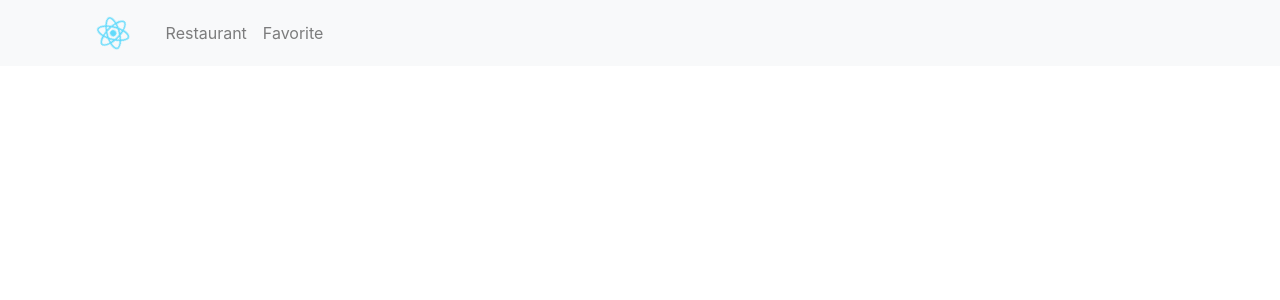
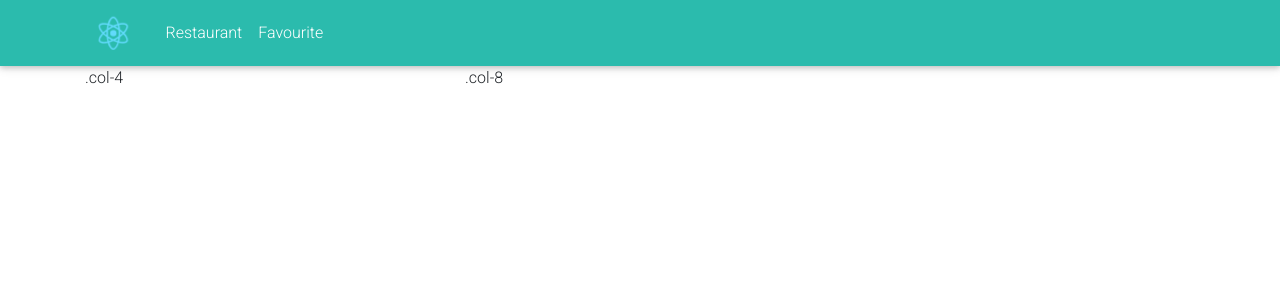
Before and after one commit to QuanGhu/frontend_test, a React (Create React App) app: page / in a window 1280 px wide. Shown: the top 300 px of the page. Built offline with nearby package versions, Linux system fonts and the light colour scheme.

Commit message:
change to mdreact and add restaurant page

```diff
--- a/package.json
+++ b/package.json
@@ -8,6 +8,7 @@
     "@testing-library/user-event": "^7.2.1",
     "axios": "^0.20.0",
     "bootstrap": "^4.5.2",
+    "mdbreact": "^4.27.0",
     "react": "^16.13.1",
     "react-dom": "^16.13.1",
     "react-redux": "^7.2.1",
--- a/src/App.js
+++ b/src/App.js
@@ -2,14 +2,16 @@ import React, { useState } from 'react';
 import logo from './logo.svg';
 import './App.css';
 import {
-    Collapse,
-    Navbar,
-    NavbarToggler,
-    NavbarBrand,
-    Nav,
-    NavItem,
-    NavLink
-  } from 'reactstrap';
+    MDBNavbar, MDBNavbarBrand, MDBNavbarNav, MDBNavItem, MDBNavLink, MDBNavbarToggler, MDBCollapse, MDBFormInline,
+    MDBDropdown, MDBDropdownToggle, MDBDropdownMenu, MDBDropdownItem
+    } from "mdbreact";
+import ReactDOM from "react-dom";
+import {
+    BrowserRouter as Router,
+    Switch,
+    Route
+} from "react-router-dom";
+import Restaurant from './pages/Restaurant'
 
 const App = (props) => {
 
@@ -19,20 +21,27 @@ const App = (props) => {
 
     return (
         <div>
-            <Navbar color="light" light expand="md">
-                <NavbarToggler onClick={toggle} />
-                <Collapse isOpen={isOpen} navbar className="container">
-                    <NavbarBrand href="/"><img src={logo} className="App-logo" alt="logo" /></NavbarBrand>
-                    <Nav className="mr-auto" navbar>
-                        <NavItem>
-                            <NavLink href="/components/">Restaurant</NavLink>
-                        </NavItem>
-                        <NavItem>
-                            <NavLink href="https://github.com/reactstrap/reactstrap">Favorite</NavLink>
-                        </NavItem>
-                    </Nav>
-                </Collapse>
-            </Navbar>
+            <MDBNavbar color="default-color" dark expand="md">
+                <MDBNavbarToggler onClick={toggle} />
+                <MDBCollapse id="navbarCollapse3" isOpen={isOpen} navbar className="container">
+                    <MDBNavbarBrand>
+                        <img src={logo} className="App-logo" alt="logo" />
+                    </MDBNavbarBrand>
+                    <MDBNavbarNav left>
+                        <MDBNavItem>
+                            <MDBNavLink to="/">Restaurant</MDBNavLink>
+                        </MDBNavItem>
+                        <MDBNavItem>
+                            <MDBNavLink to="/favourite">Favourite</MDBNavLink>
+                        </MDBNavItem>
+                    </MDBNavbarNav>
+                </MDBCollapse>
+            </MDBNavbar>
+            <Switch>
+                <Route exact path="/">
+                    <Restaurant />
+                </Route>
+            </Switch>
         </div>
     );
 }
--- a/src/index.js
+++ b/src/index.js
@@ -5,7 +5,9 @@ import App from './App';
 import { Provider } from 'react-redux'
 import configureStore from './store'
 import { BrowserRouter } from "react-router-dom";
-import 'bootstrap/dist/css/bootstrap.min.css';
+import '@fortawesome/fontawesome-free/css/all.min.css';
+import'bootstrap-css-only/css/bootstrap.min.css';
+import'mdbreact/dist/css/mdb.css';
 
 const store = configureStore();
 
--- /dev/null
+++ b/src/pages/Restaurant.js
@@ -0,0 +1,16 @@
+import React, { useState } from 'react';
+import { MDBContainer, MDBRow, MDBCol } from "mdbreact";
+
+const Restaurant = (props) => {
+
+    return (
+        <MDBContainer>
+            <MDBRow>
+                <MDBCol size="4">.col-4</MDBCol>
+                <MDBCol size="8">.col-8</MDBCol>
+            </MDBRow>
+        </MDBContainer>
+    );
+}
+
+export default Restaurant;
```
Also changed, not shown: 1 other file (tests, documents, lock files or other folders).
